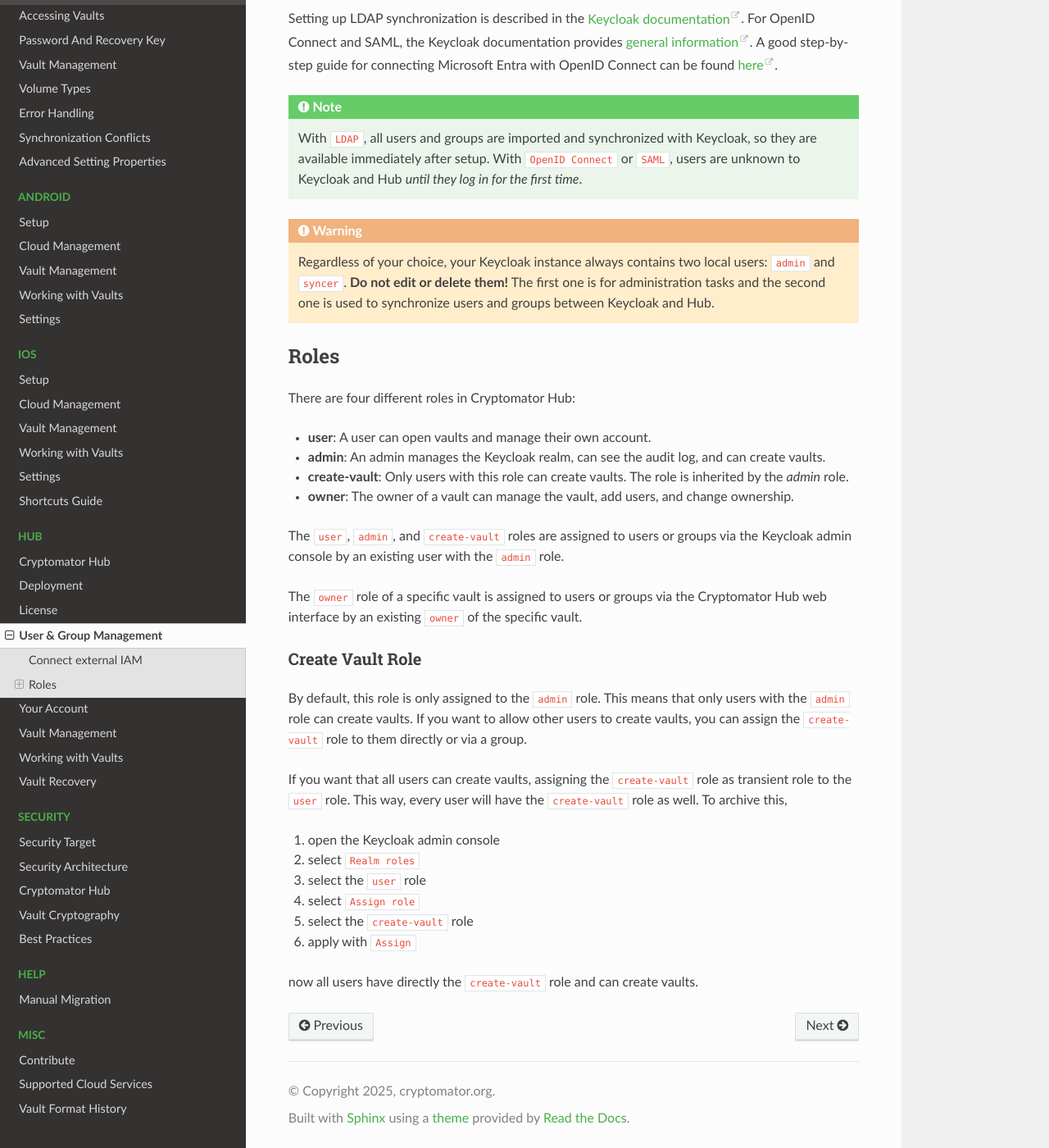
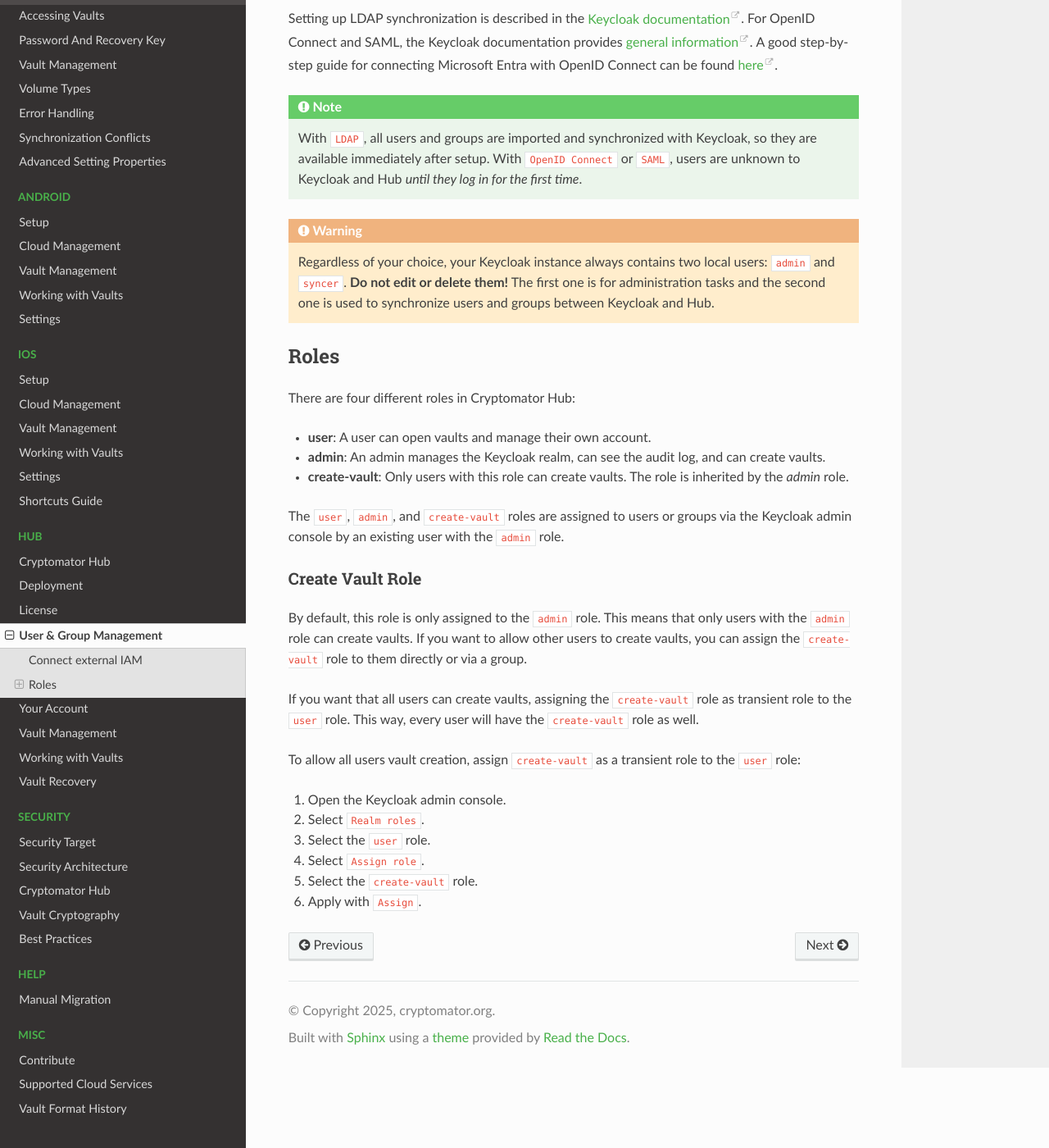
Before and after one commit to cryptomator/docs, a Sphinx documentation site: the page built from source/hub/user-group-management.rst, in a window 1280 px wide and 1400 px high, scrolled down 959 px. Shown: the whole window at 82% size. Built offline with Sphinx 7.4.7 and the Read the Docs theme 3.1.0, drawn with Linux system fonts in a browser that asks for light colours.

Commit message:
Apply suggestions from review

```diff
--- a/source/hub/user-group-management.rst
+++ b/source/hub/user-group-management.rst
@@ -52,11 +52,8 @@
 * **user**: A user can open vaults and manage their own account.
 * **admin**: An admin manages the Keycloak realm, can see the audit log, and can create vaults.
 * **create-vault**: Only users with this role can create vaults. The role is inherited by the `admin` role.
-* **owner**: The owner of a vault can manage the vault, add users, and change ownership.
 
 The ``user``, ``admin``, and ``create-vault`` roles are assigned to users or groups via the Keycloak admin console by an existing user with the ``admin`` role.
-
-The ``owner`` role of a specific vault is assigned to users or groups via the Cryptomator Hub web interface by an existing ``owner`` of the specific vault.
 
 .. _hub/user-group-management/roles/create-vault:
 
@@ -66,13 +63,12 @@
 By default, this role is only assigned to the ``admin`` role. This means that only users with the ``admin`` role can create vaults. If you want to allow other users to create vaults, you can assign the ``create-vault`` role to them directly or via a group.
 
 If you want that all users can create vaults, assigning the ``create-vault`` role as transient role to the ``user`` role. This way, every user will have the ``create-vault`` role as well.
-To archive this,
 
-1. open the Keycloak admin console
-2. select ``Realm roles``
-3. select the ``user`` role
-4. select ``Assign role``
-5. select the ``create-vault`` role
-6. apply with ``Assign``
+To allow all users vault creation, assign ``create-vault`` as a transient role to the ``user`` role:
 
-now all users have directly the ``create-vault`` role and can create vaults.
+1. Open the Keycloak admin console.
+2. Select ``Realm roles``.
+3. Select the ``user`` role.
+4. Select ``Assign role``.
+5. Select the ``create-vault`` role.
+6. Apply with ``Assign``.
--- a/source/security/hub.rst
+++ b/source/security/hub.rst
@@ -64,7 +64,8 @@
 Web of Trust
 ------------
 
-The Web of Trust (WoT) feature in Cryptomator Hub helps users verify each other's identity by signing using ECDSA the :ref:`User Key Pair <security/hub/keys/user-keys>` with their private keys. First the trusting user needs to verify the trustee by entering the first characters of the trustee's public key fingerprint. Once signed, the proof is uploaded to Hub, where others can check its authenticity e.g. during vault sharing.
+The Web of Trust (WoT) feature in Cryptomator Hub helps users verify each other's identity by signing using ECDSA the :ref:`User Key Pair <security/hub/keys/user-keys>` with their private keys.
+First the trusting user needs to verify the trustee by entering the first characters of the trustee's public key fingerprint. Once signed, the proof is uploaded to Hub, where others can check its authenticity e.g. during vault sharing.
 
 WoT also supports transitive trust, meaning if alice trusts bob, and bob trusts charlie, then alice implicitly trusts charlie. This forms a trust chain, allowing users to establish indirect trust relationships.
 
@@ -81,4 +82,5 @@
 
 .. note::
 
-    If a user resets their account, their User Key Pair is regenerated, invalidating all previously established trust relationships regarding this user. As a result, the user must be re-verified by everyone who previously trusted them. Additionally, any existing trust chains that included the user will be broken, requiring re-verification to restore trust and re-establish transitive trust relationships.
+    If a user resets their account, their User Key Pair is regenerated, invalidating all previously established trust relationships regarding this user. As a result, the user must be re-verified by everyone who previously trusted them.
+    Additionally, any existing trust chains that included the user will be broken, requiring re-verification to restore trust and re-establish transitive trust relationships.
```
Also changed, not shown: source/hub/vault-management.rst (+5 -7 lines).
